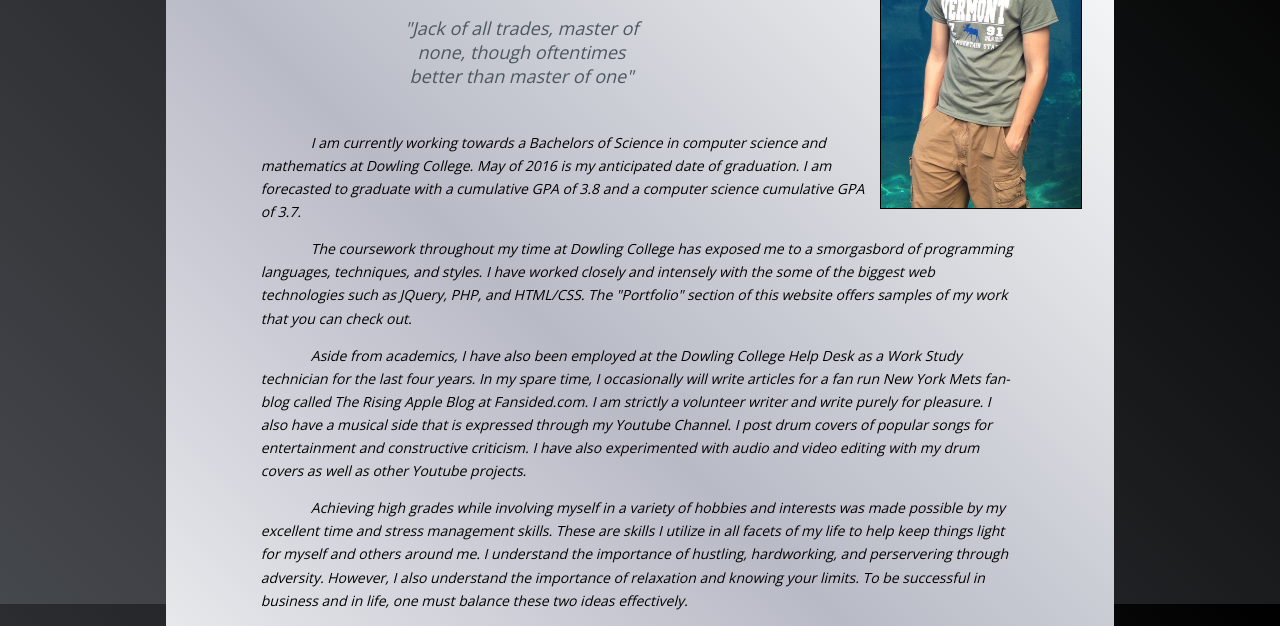
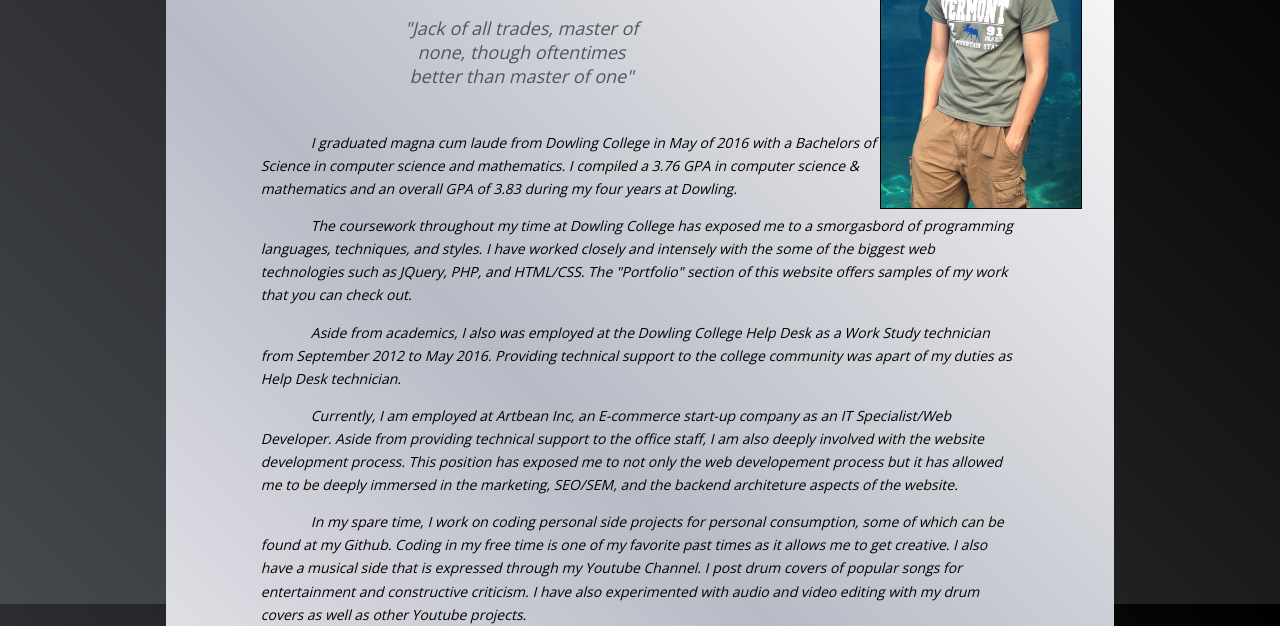
Before and after one commit to robcurry12/robcurry12.github.io, a plain HTML site: page bio.html in a window 1280 px wide. Shown: the part 196-822 px from the top of the page. Drawn offline with nearby package versions, Linux system fonts and the light colour scheme.

Commit message:
Bio Update
Updating my bio section of the website to include my current employment status.

```diff
--- a/bio.html
+++ b/bio.html
@@ -26,20 +26,26 @@
 	      <div id="bio_cont">
 		     <h2 id="jack" class="quote"><i>"Jack of all trades, master of none, though oftentimes better than master of one"</i></h2>
 
-		<p class="bio"> I am currently working towards a Bachelors of Science in computer science and mathematics at Dowling College. May of 2016
-		is my anticipated date of graduation. I am forecasted to graduate with a cumulative GPA of 3.8 and a computer science
-		cumulative GPA of 3.7.
+		<p class="bio"> I graduated <i>magna cum laude</i> from Dowling College in May of 2016 with a Bachelors of Science in computer science and mathematics.
+		I compiled a 3.76 GPA in computer science & mathematics and an overall GPA of 3.83 during my four years at Dowling.
 		</p>
-
 		<p class="bio">The coursework throughout my time at Dowling College has exposed me to a smorgasbord of programming languages, techniques,
 		and styles. I have worked closely and intensely with the some of the biggest web technologies such as JQuery, PHP, and HTML/CSS.
 		The "Portfolio" section of this website offers samples of my work that you can check out.</p>
 
-		<p class="bio">Aside from academics, I have also been employed at the Dowling College Help Desk as a Work Study technician for
-		the last four years. In my spare time, I occasionally will write articles for a fan run New York Mets fan-blog called The Rising Apple Blog at Fansided.com.
-		I am strictly a	volunteer writer and write purely for pleasure. I also have a musical side that is expressed through my Youtube
+		<p class="bio">Aside from academics, I also was employed at the Dowling College Help Desk as a Work Study technician from September
+		2012 to May 2016. Providing technical support to the college community was apart of my duties as Help Desk technician. </p>
+
+		<p class="bio">Currently, I am employed at Artbean Inc, an E-commerce start-up company as an IT Specialist/Web Developer. Aside from providing
+		technical support to the office staff, I am also deeply involved with the website development process. This position has exposed me to not only the web developement
+		process but it has allowed me to be deeply immersed in the marketing, SEO/SEM, and the backend architeture aspects of the website.
+		</p>
+
+		<p class="bio">In my spare time, I work on coding personal side projects for personal consumption, some of which can be found at my Github. Coding in my
+		free time is one of my favorite past times as it allows me to get creative. I also have a musical side that is expressed through my Youtube
 		Channel. I post	drum covers of popular songs for entertainment and constructive criticism. I have also experimented with audio
 		and video editing with my drum covers as well as other Youtube projects.</p>
+
 		<p class ="bio">Achieving high grades while involving myself in a variety of hobbies and interests was made possible
 		by my excellent time and stress management skills. These are skills I utilize in all facets of my life to help keep things
 		light for myself and others around me. I understand the importance of hustling, hardworking, and perservering through adversity.
@@ -54,12 +60,5 @@
 		<h2 class="quote"><i>"Being defeated is often a temporary condition. Giving up is what makes it permanent."</i></h2>
 	</div>
 	</div>
-       <!--<h1 id="namebio">Robert Curry</h1>
-       <div>
-	      <img id="bio" class="animated fadeIn" src="images/bio.jpg" alt = "Robert A. Curry">
-	      <div id="bio_cont">
-	            <p>I am a bad ass mother fucker! Hire me bitch!</p>
-	      </div>
-       </div>-->
 </body>
 </html>
```
